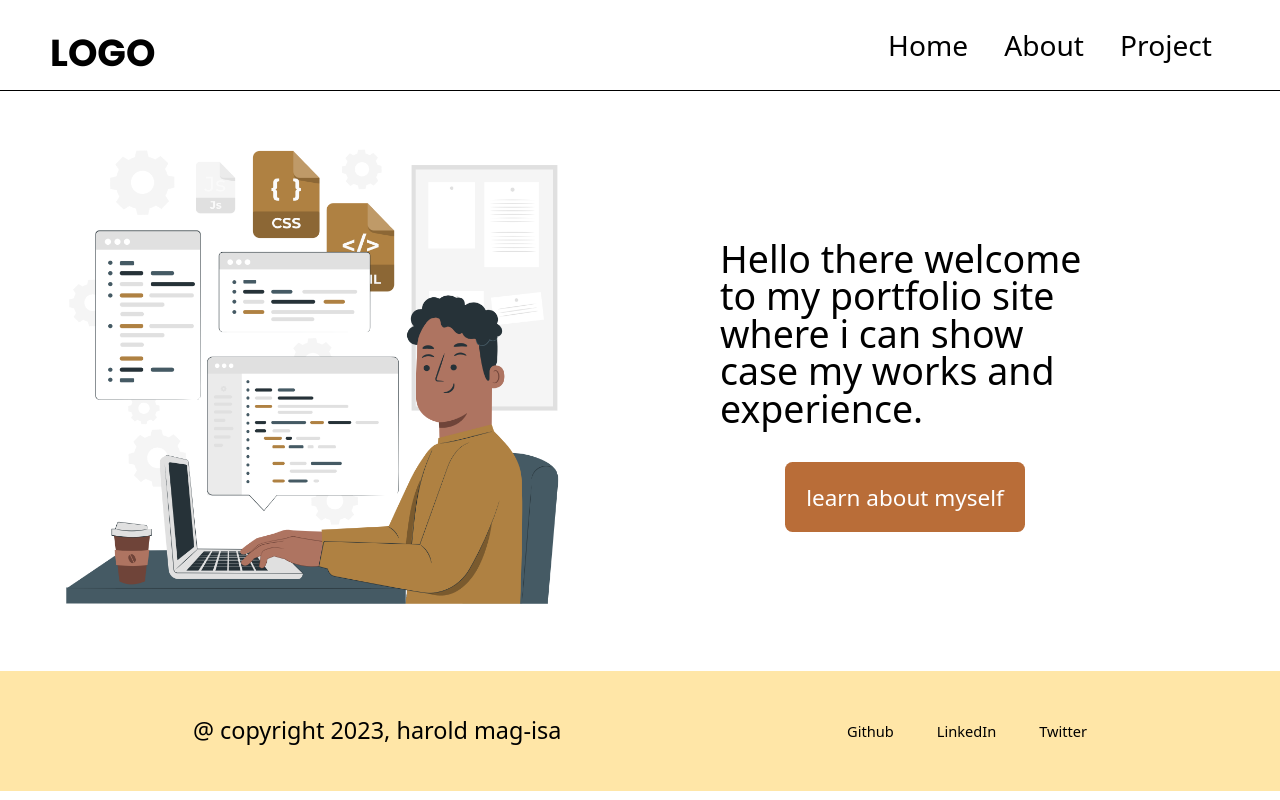
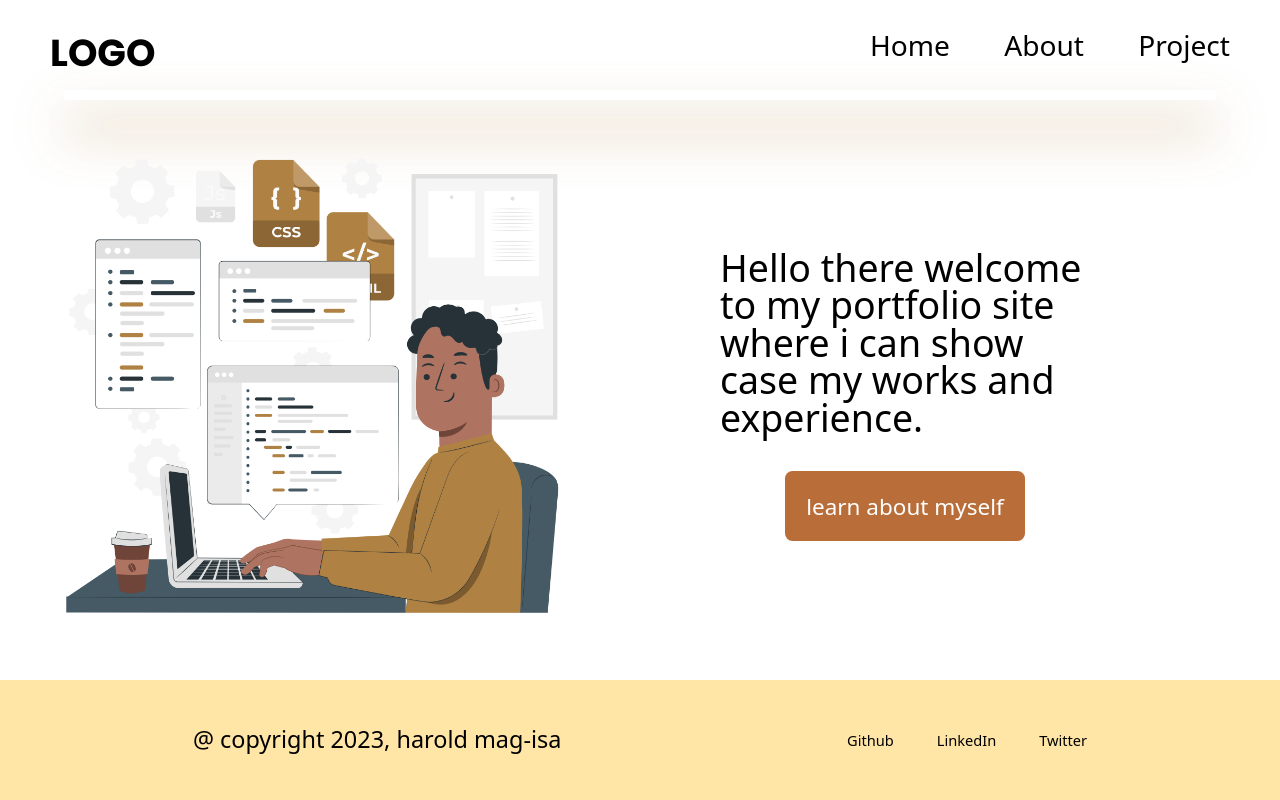
Before and after one commit to haroldm2598/Project-portfolio, a React (Vite) app: page /#/ in a window 1280 px wide. Built offline with nearby package versions, Linux system fonts and the light colour scheme.

Commit message:
HOME: almost done v2

```diff
--- a/src/assets/style/main.scss
+++ b/src/assets/style/main.scss
@@ -48,21 +48,12 @@ body {
 		font-size: 6rem;
 		text-transform: uppercase;
 	}
+}
 
-	// @media (max-width: 520px) {
-	// 	&__nav * {
-	// 		width: 100%;
-	// 		padding: 2rem 0 2rem 1rem;
-
-	// 		&:hover {
-	// 			border: 2px solid $bg-color-100;
-	// 			border-radius: 20px;
-	// 			transition: all 700ms ease-out;
-	// 		}
-	// 	}
-
-	// 	&__nav :not(:first-child) {
-	// 		margin-top: 52px;
-	// 	}
-	// }
+hr {
+	margin: 0 auto;
+	width: 90%;
+	height: 1rem;
+	border: none;
+	box-shadow: 0px 30px 50px 0px rgba(187, 148, 87, 0.8);
 }
--- a/src/layout/Header.jsx
+++ b/src/layout/Header.jsx
@@ -19,7 +19,7 @@ function Header() {
 					className={`${
 						isShow
 							? 'header__nav'
-							: 'lg:order-2 lg:flex lg:justify-around lg:items-center lg:text-7xl lg:w-104 hidden'
+							: 'lg:order-2 lg:w-104 lg:flex lg:justify-between lg:items-center lg:text-7xl lg:font-medium [&>*]:hover:text-bgcolor100 hidden'
 					}`}
 				>
 					<NavLink to='/'>Home</NavLink>
```
